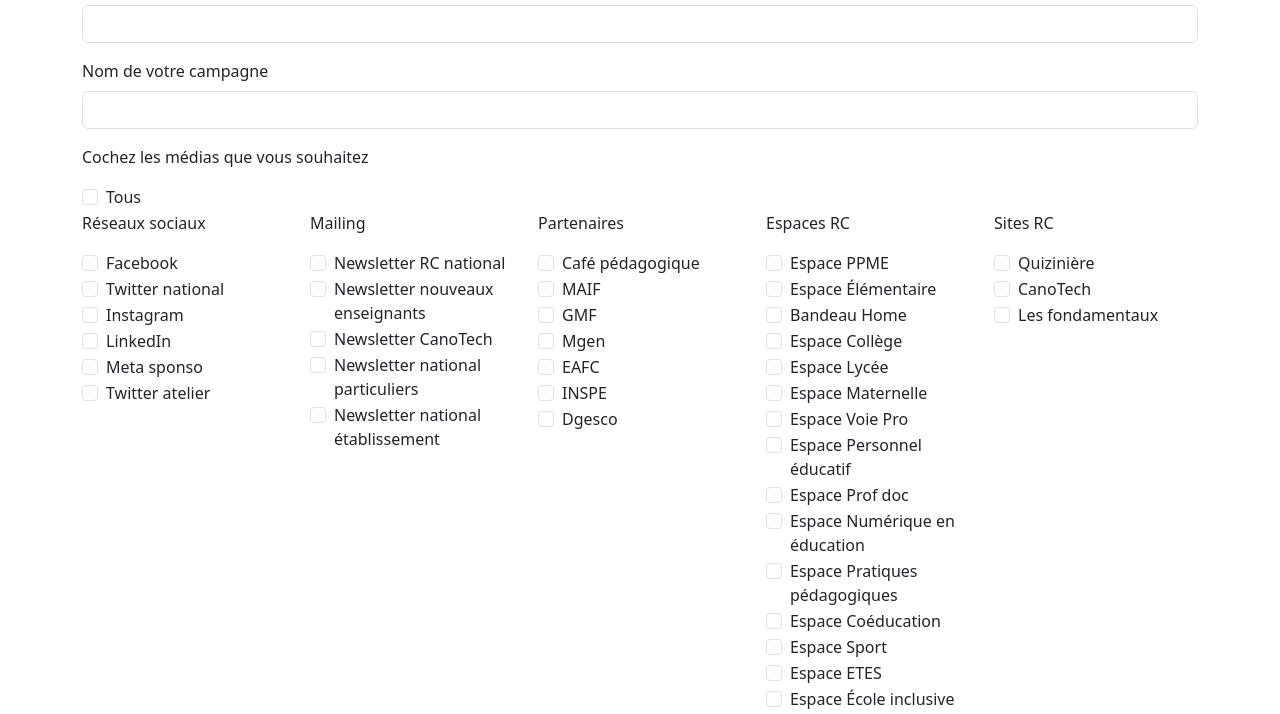
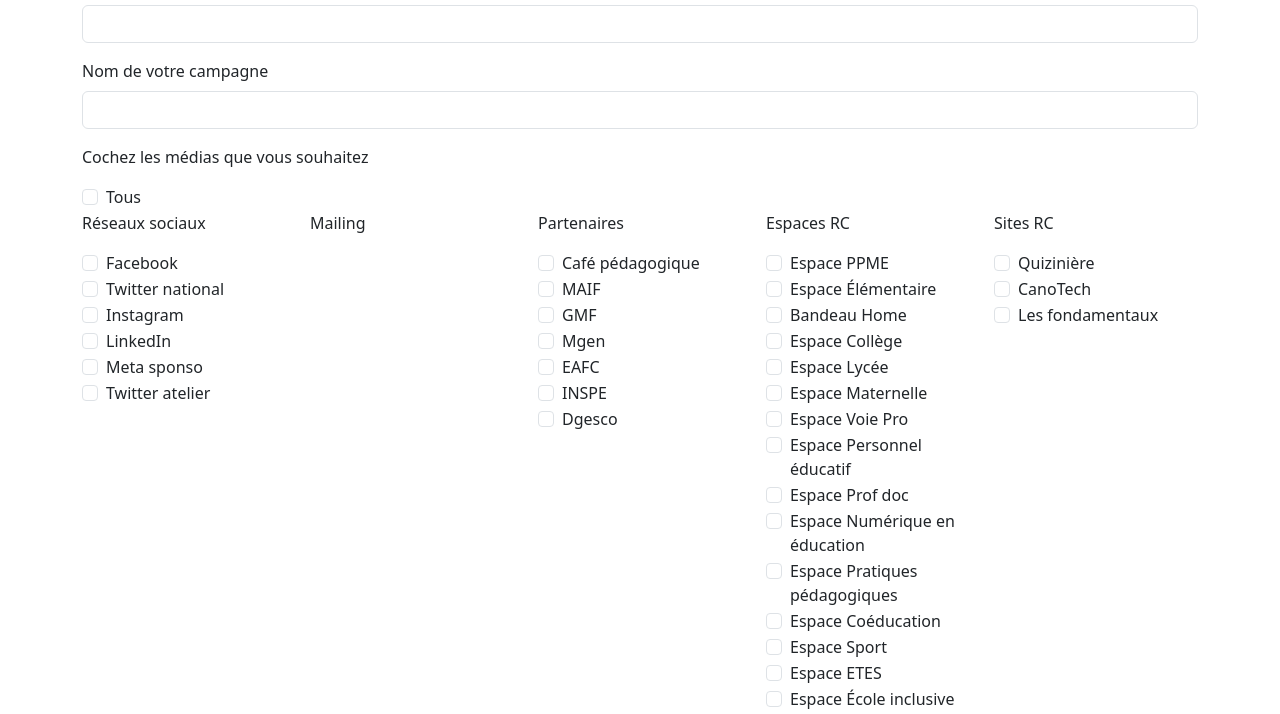
Before and after one commit to irondam/outilurl, a plain HTML site: page index.html in a window 1280 px wide. Shown: the part 83-797 px from the top of the page. Drawn offline with nearby package versions, Linux system fonts and the light colour scheme.

Commit message:
Update index.html

```diff
--- a/index.html
+++ b/index.html
@@ -31,36 +31,7 @@
             </div>
             <div class="col">
                 <p>Mailing</p>
-                <div class="form-check">
-                    <input class="form-check-input" type="checkbox" value="newsletter_rc" id="checkboxNewsletterN">
-                    <label class="form-check-label" for="checkboxNewsletterN">
-                    Newsletter RC national
-                    </label>
-                </div>
-                <div class="form-check">
-                    <input class="form-check-input" type="checkbox" value="newsletter_ne" id="checkboxNewsletterNe">
-                    <label class="form-check-label" for="checkboxNewsletterNe">
-                    Newsletter nouveaux enseignants
-                    </label>
-                </div>
-                <div class="form-check">
-                    <input class="form-check-input" type="checkbox" value="newsletter_canotech" id="checkboxNewsletterCanoTech">
-                    <label class="form-check-label" for="checkboxNewsletterCanoTech">
-                    Newsletter CanoTech
-                    </label>
-                </div>
-                <div class="form-check">
-                    <input class="form-check-input" type="checkbox" value="newsletter_ne" id="checkboxNewsletterNe">
-                    <label class="form-check-label" for="checkboxNewsletterNe">
-                    Newsletter national particuliers
-                    </label>
-                </div>
-                <div class="form-check">
-                    <input class="form-check-input" type="checkbox" value="newsletter_ne" id="checkboxNewsletterNe">
-                    <label class="form-check-label" for="checkboxNewsletterNe">
-                    Newsletter national établissement
-                    </label>
-                </div>
+                <div id="checkboxesNls"></div>
             </div>
             <div class="col">
                 <p>Partenaires</p>
```
